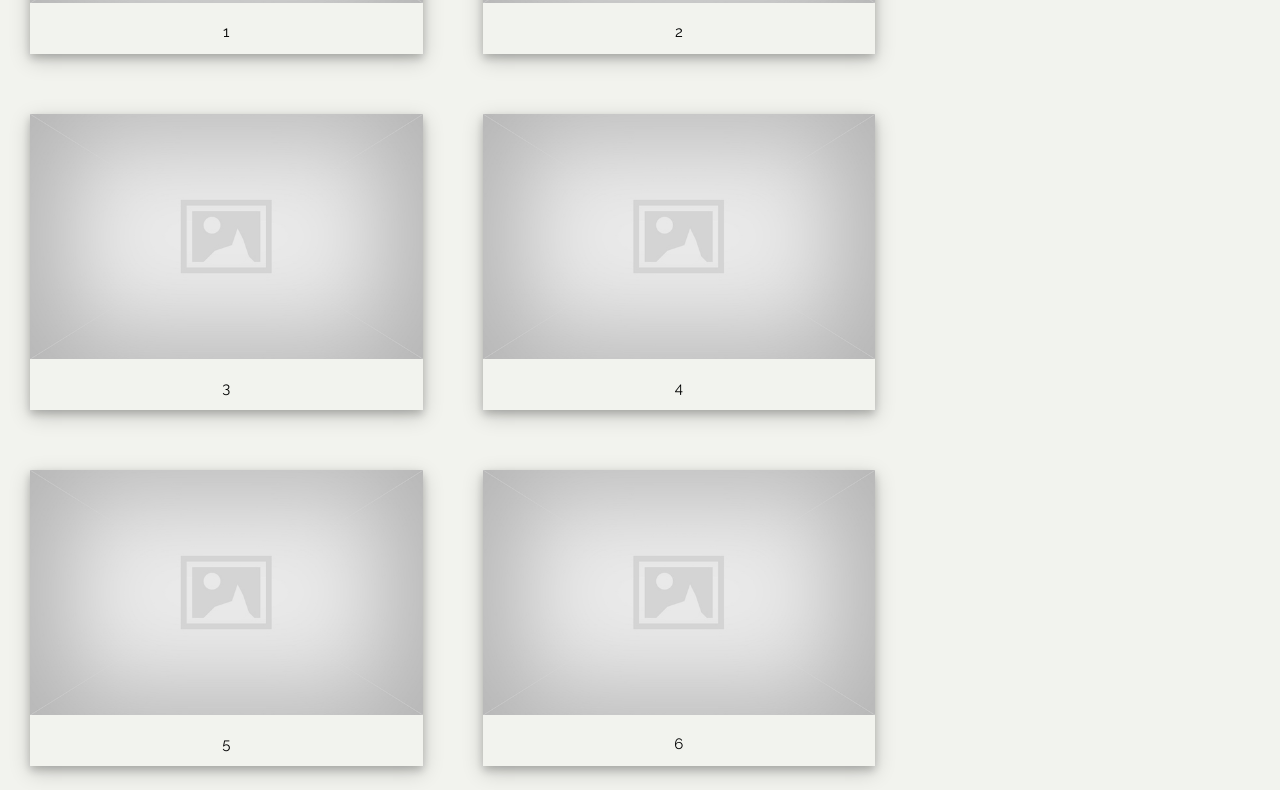
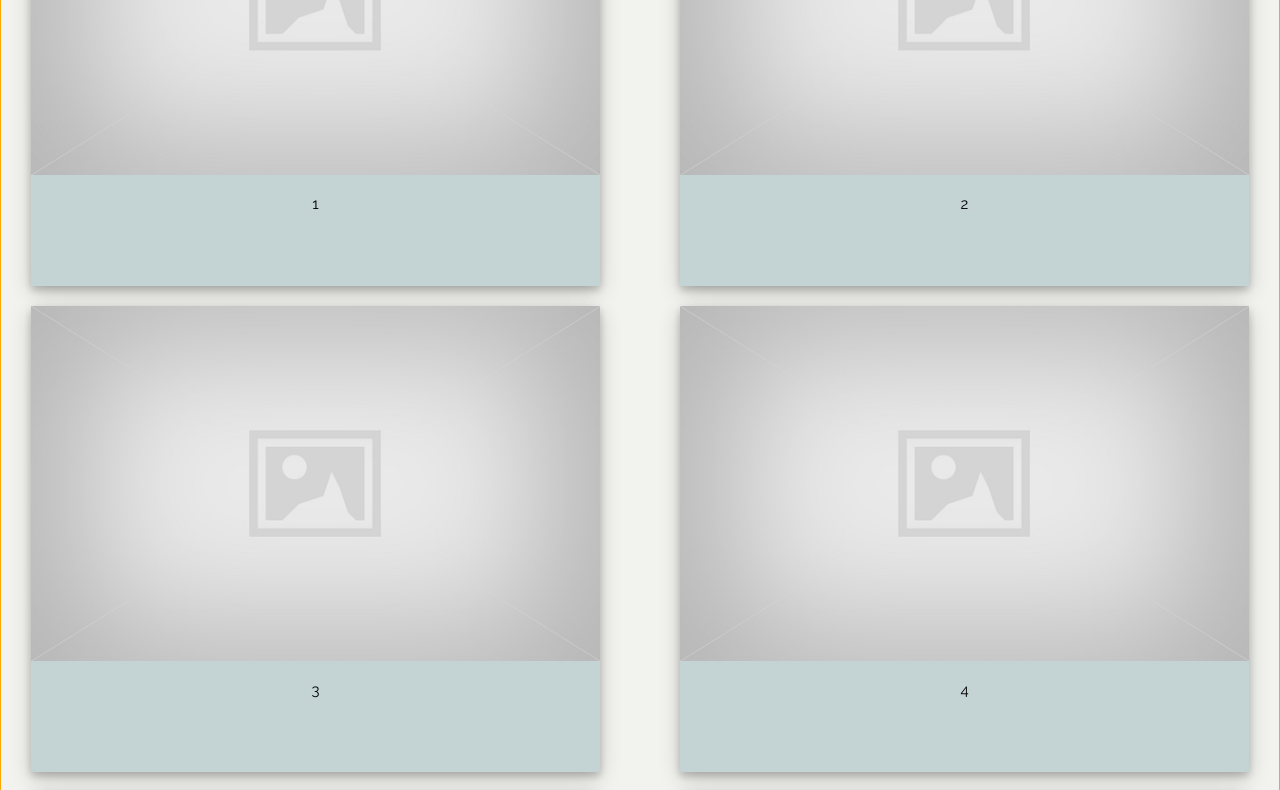
Before and after one commit to WebbWear/Portfolio20, a plain HTML site: page work.html in a window 1280 px wide. Shown: the part 361-1151 px from the top of the page. Drawn offline with Linux system fonts and the light colour scheme.

Commit message:
Used grid to display projects on /work

```diff
--- a/css/styles.css
+++ b/css/styles.css
@@ -363,18 +363,6 @@ footer nav ul li {
   text-size-adjust: 1rm;
 }
 
-/* a {
-  text-align: center;
-  outline: none;
-  display: inline-block;
-  text-decoration: none;
-  background: #fcca2f;
-  font-size: 14px;
-  color: steelblue;
-  text-shadow: 0px 1px 0px rgba(0, 0, 0, 0.25);
-  -webkit-transition: all ease .3s;
-          transition: all ease .3s;
-} */
 footer ul li {
   display: inline;
   /* margin: 0; */
@@ -428,6 +416,7 @@ span {
 }
 
 .form-box {
+  display: grid;
   max-width: 500px;
   margin: auto;
   padding: 50px;
@@ -446,19 +435,25 @@ span {
  –––––––––––––––––––––––––––––––––––––––––––––––––– */
 
 .all-cards {
+  text-align: center;
+  overflow: auto;
+  border: solid 1px orange;
+  width: 100%;
   height: 100%;
-  width: 100%;
-  overflow: hidden;
+  margin: 0 auto;
+  display: grid;
+  grid-template-columns: repeat(
+    auto-fill,
+    minmax(var(--auto-grid-min-size, 50rem), 4fr)
+  );
+  grid-gap: 2rem;
 }
 
 .card-container {
-  /* width: 1200px; */
-  display: inline-block;
   margin: 2em;
   box-shadow: 0 4px 8px 0 rgba(0, 0, 0, 0.2), 0 6px 20px 0 rgba(0, 0, 0, 0.19);
-  text-align: center;
-  width: 100vw;
-  /* border: 2px solid palevioletred; */
+  height: 100%;
+  background-color: hsl(180, 15%, 80%);
 }
 
 .text-container {
@@ -567,7 +562,7 @@ ul {
 
 .blog__intro {
   display: -webkit-box;
-  -webkit-line-clamp: 6;
+  -webkit-line-clamp: 5;
   -webkit-box-orient: vertical;
   overflow: hidden;
   text-align: start;
--- a/work.html
+++ b/work.html
@@ -36,7 +36,7 @@
         <header class="main_nav">
           <div class="container header-container">
             <div class="row">
-              <div class="four columns logo_nav">
+              <div class= logo_nav">
                 <h4>
                   <a class="name-logo" href="index.html">Jeff Webb | Portfolio</a>
                 </h4>
@@ -57,39 +57,39 @@
     <!-- END HEADER NAV -->
     <!-- MAIN CONTENT -->
     <div id="page-container">
-      <div class="row">
-        <div class="all-cards twelve columns">
-            <div class="card-container four columns">
+      <div class="row work-row">
+        <div class="all-cards ">
+            <div class="card-container ">
                 <img src="./images/placeholder.jpg" alt="" style="width:100%">
                 <div class="text-container">
                   <p>1</p>
               </div>
             </div>
-            <div class="card-container four columns">
+            <div class="card-container">
                 <img src="./images/placeholder.jpg" alt="" style="width:100%">
                 <div class="text-container">
                   <p>2</p>
                 </div>
             </div>
-            <div class="card-container four columns">
+            <div class="card-container">
                 <img src="./images/placeholder.jpg" alt="" style="width:100%">
                 <div class="text-container">
                   <p>3</p>
                 </div>
             </div>
-            <div class="card-container four columns">
+            <div class="card-container">
                 <img src="./images/placeholder.jpg" alt="" style="width:100%">
                 <div class="text-container">
                   <p>4</p>
                 </div>
             </div>
-            <div class="card-container four columns">
+            <div class="card-container">
                 <img src="./images/placeholder.jpg" alt="" style="width:100%">
                 <div class="text-container">
                   <p>5</p>
                 </div>
             </div>
-            <div class="card-container four columns">
+            <div class="card-container">
                 <img src="./images/placeholder.jpg" alt="" style="width:100%">
                 <div class="text-container">
                   <p>6</p>
```
Also changed, not shown: 1 other file.
